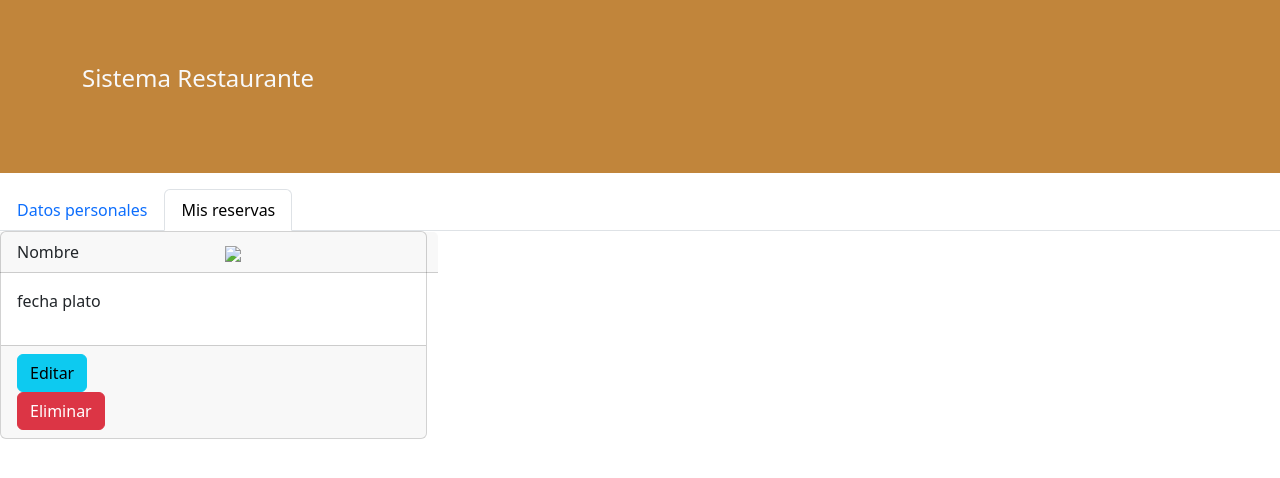
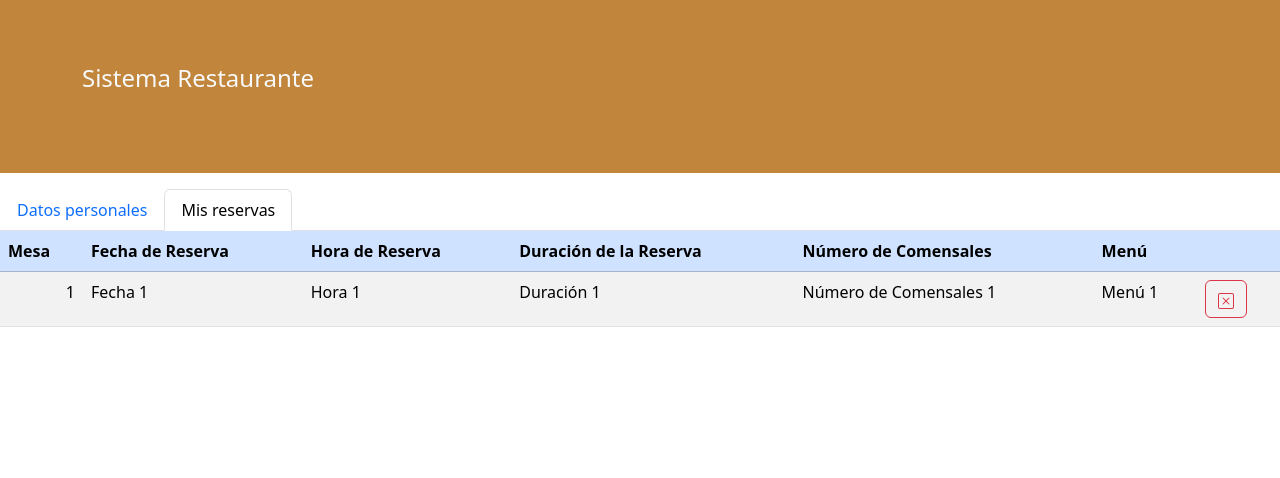
Before and after one commit to RiveroWendy/Sistema-Reserva-Restaurantes, a plain HTML site: page Reserva-Restaurante/home_cliente.html in a window 1280 px wide. Both pictures are taken after a click on the tab "Mis reservas". Drawn offline with nearby package versions, Linux system fonts and the light colour scheme.

Commit message:
Modificar Home

```diff
--- a/Reserva-Restaurante/home_cliente.html
+++ b/Reserva-Restaurante/home_cliente.html
@@ -1,5 +1,6 @@
 <!DOCTYPE html>
 <html lang="en">
+
 <head>
     <meta charset="UTF-8">
     <meta name="viewport" content="width=device-width, initial-scale=1.0">
@@ -9,6 +10,7 @@
     <link rel="stylesheet" href="css/style.css">
 
 </head>
+
 <body>
     <header>
         <div class="container">
@@ -20,10 +22,12 @@
     </header>
     <ul class="nav nav-tabs mt-3" id="menu-cliente">
         <li class="nav-item">
-            <button type="button" class="nav-link active" id="primero-tab" data-bs-toggle="tab" data-bs-target="#primero">Datos personales</button>
+            <button type="button" class="nav-link active" id="primero-tab" data-bs-toggle="tab"
+                data-bs-target="#primero">Datos personales</button>
         </li>
         <li class="nav-item">
-            <button type="button" class="nav-link" id="segundo-tab" data-bs-toggle="tab" data-bs-target="#segundo">Mis reservas</button>
+            <button type="button" class="nav-link" id="segundo-tab" data-bs-toggle="tab" data-bs-target="#segundo">Mis
+                reservas</button>
         </li>
         <!-- <li class="nav-item">
             <button type="button" class="nav-link" id="tercero-tab" data-bs-toggle="tab" data-bs-target="#tercero">Experiencial laboral</button>
@@ -31,38 +35,90 @@
     </ul>
     <div class="tab-content" id="contenido">
         <div class="tab-pane fade show active" id="primero">
-            <h5>Nombre y Apellido</h5>
-            <p>Wendy Rivero</p>
+            <form class="row g-3">
+                <div class="col-md-6">
+                    <label for="inputEmail4" class="form-label">Email</label>
+                    <input type="email" class="form-control" id="inputEmail4" disabled>
+                </div>
+                <div class="col-md-6">
+                    <label for="inputPassword4" class="form-label">Nombre</label>
+                    <input type="password" class="form-control" id="inputPassword4" disabled>
+                </div>
+                <div class="col-md-6">
+                    <label for="inputEmail4" class="form-label">DNI</label>
+                    <input type="email" class="form-control" id="inputEmail4" disabled>
+                </div>
+                <div class="col-md-6">
+                    <label for="inputPassword4" class="form-label">Telefono</label>
+                    <input type="password" class="form-control" id="inputPassword4" disabled>
+                </div>
 
+
+
+            </form>
         </div>
         <div class="tab-pane fade" id="segundo">
             <!---->
-            <div class="card col-4">
-                <div class="card-header row">
-                    <div class="col-6">
-                    Nombre
+            <div class="table-responsive" style="height: 64.5vh;">
+                <table class="table table-striped table-hover">
+                    <thead class="table-primary">
+                        <tr>
+                            <th>Mesa</th>
+                            <th>Fecha de Reserva</th>
+                            <th>Hora de Reserva</th>
+                            <th>Duración de la Reserva</th>
+                            <th>Número de Comensales</th>
+                            <th>Menú</th>
+                            <th></th>
+                        </tr>
+                    </thead>
+                    <tbody>
+                        <tr>
+                            <td class="text-end">1</td>
+                            <td>Fecha 1</td>
+                            <td>Hora 1</td>
+                            <td>Duración 1</td>
+                            <td>Número de Comensales 1</td>
+                            <td>Menú 1</td>
+                            <td>
+                                <button title="Ver más" type="button" class="btn btn-outline-danger"
+                                    data-bs-toggle="modal" data-bs-target="#modalCancelarReserva">
+                                    <svg xmlns="http://www.w3.org/2000/svg" width="16" height="16" fill="currentColor"
+                                        class="bi bi-x-square" viewBox="0 0 16 16">
+                                        <path
+                                            d="M14 1a1 1 0 0 1 1 1v12a1 1 0 0 1-1 1H2a1 1 0 0 1-1-1V2a1 1 0 0 1 1-1h12zM2 0a2 2 0 0 0-2 2v12a2 2 0 0 0 2 2h12a2 2 0 0 0 2-2V2a2 2 0 0 0-2-2H2z" />
+                                        <path
+                                            d="M4.646 4.646a.5.5 0 0 1 .708 0L8 7.293l2.646-2.647a.5.5 0 0 1 .708.708L8.707 8l2.647 2.646a.5.5 0 0 1-.708.708L8 8.707l-2.646 2.647a.5.5 0 0 1-.708-.708L7.293 8 4.646 5.354a.5.5 0 0 1 0-.708z" />
+                                    </svg>
+                                </button>
+                            </td>
+                        </tr>
+                    </tbody>
+                </table>
             </div>
-                    <div class="col-6">
-                        <img id="img-lugar" src="logo.png">
+
         </div>
+
+
+        <!-- Modal Eliminar Plato -->
+    <div class="modal fade" id="modalCancelarReserva" tabindex="-1" aria-labelledby="exampleModalLabel"
+    aria-hidden="true">
+    <div class="modal-dialog-centered modal-dialog">
+        <div class="modal-content">
+            <div class="modal-header">
+                <h5 class="modal-title" id="exampleModalLabel">Cancelar Reserva</h5>
+                <button type="button" class="btn-close" data-bs-dismiss="modal" aria-label="Close"></button>
             </div>
-                <div class="card-body">
-                    <p>fecha
-                    plato
-                    </p>
+            <div class="modal-body">
+                <h5>¿Está seguro de cancelar reserva?</h5>
             </div>
-                <div class="card-footer col">
-
-                    <button type="button" class="btn btn-info">Editar</button>
-                   <br>
+            <div class="modal-footer">
+                <button type="button" class="btn btn-secondary" data-bs-dismiss="modal">Cancelar</button>
                 <button type="button" class="btn btn-danger">Eliminar</button>
-
             </div>
         </div>
     </div>
-        <!-- <div class="tab-pane fade" id="tercero">
-
-        </div> -->
 </div>
 </body>
+
 </html>
```
Also changed, not shown: Reserva-Restaurante/home_encargado.html (+0 -5 lines). Lines whose indentation alone changed are shown as unchanged.
